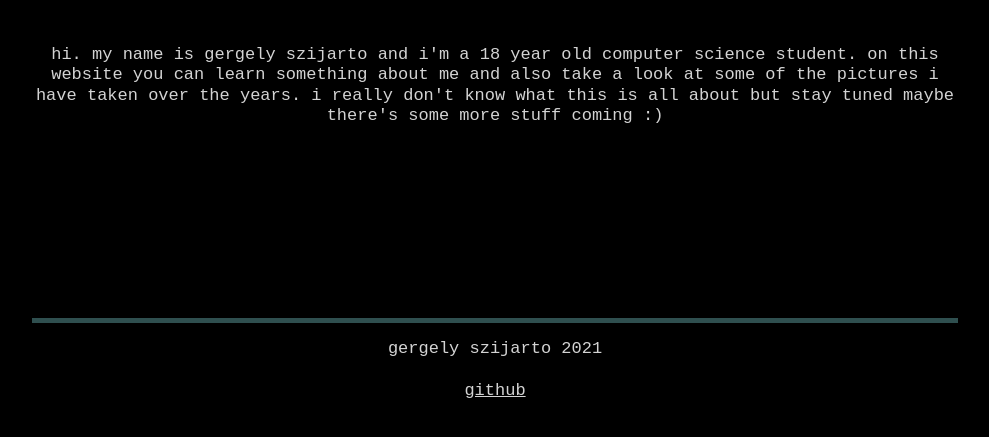
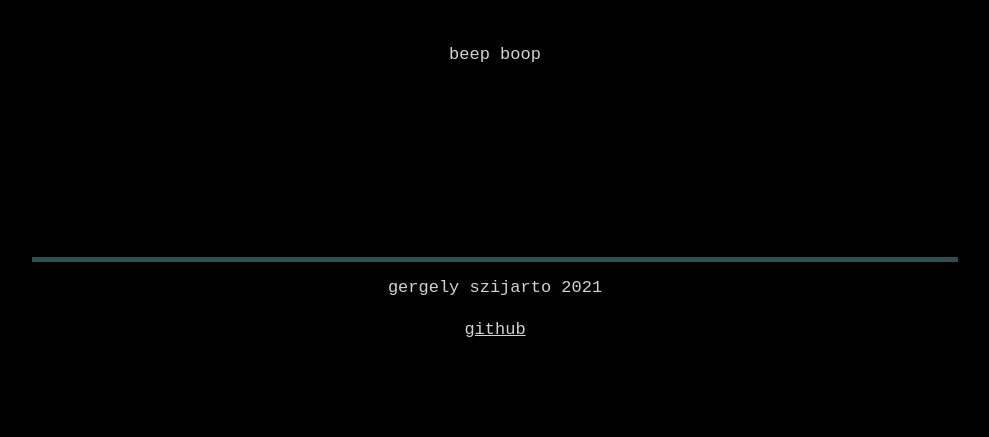
Before and after one commit to geri666/geri666.github.io, a plain HTML site: page index.html in a window 1280 px wide. Shown: the part 325-762 px from the top of the page, without its empty margins (145-1134 px from the left). Drawn offline with nearby package versions, Linux system fonts and the light colour scheme.

Commit message:
Update index.html

```diff
--- a/index.html
+++ b/index.html
@@ -37,8 +37,7 @@
 
                 <br> <br>
 
-                <h5>hi. my name is gergely szijarto and i'm a 18 year old computer science student. on this website you can learn something about me and also take a look at some of the pictures i have taken over the years. i really don't know what this is
-                    all about but stay tuned maybe there's some more stuff coming :)
+                <h5>beep boop
                 </h5>
 
                 <div class="myfooter">
```
